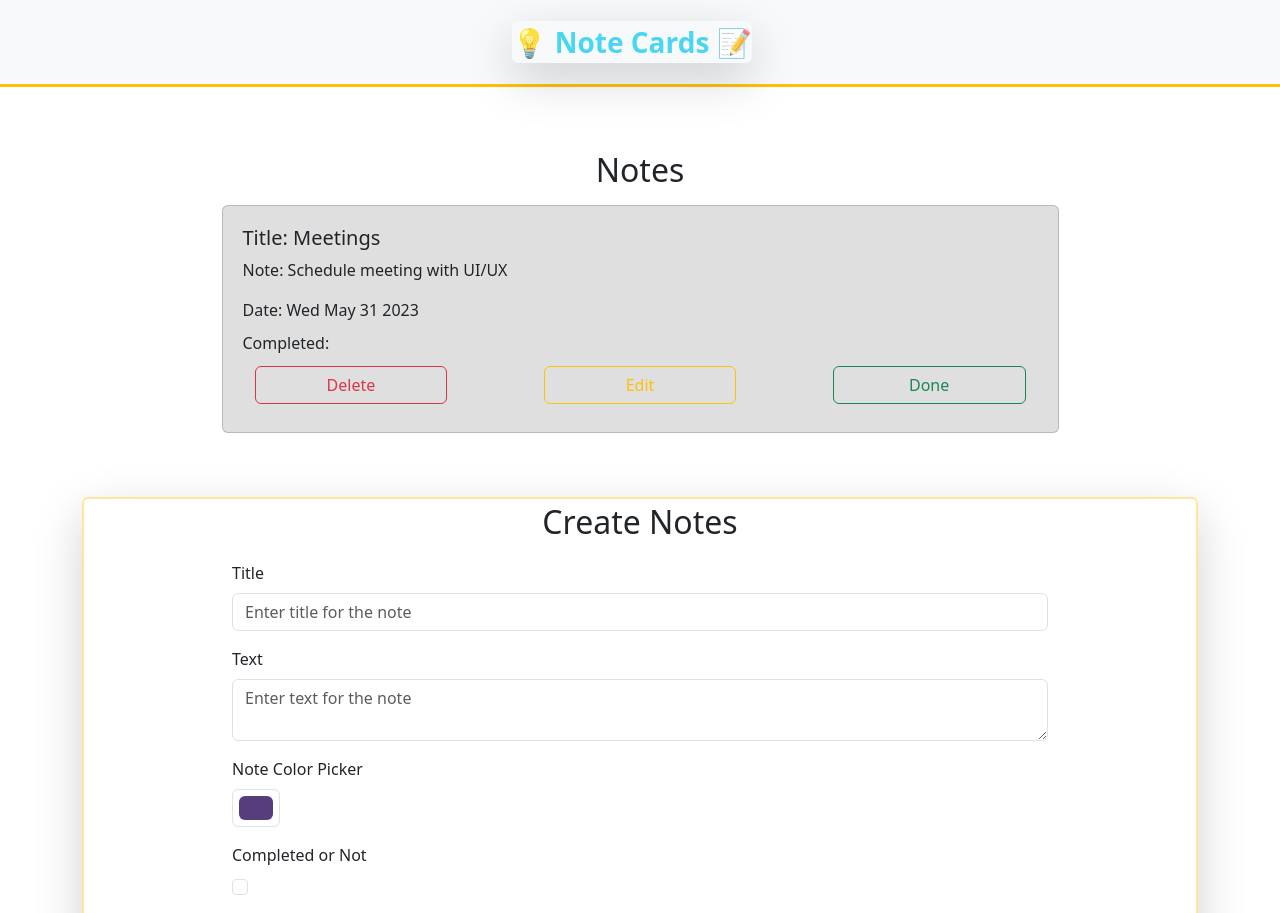
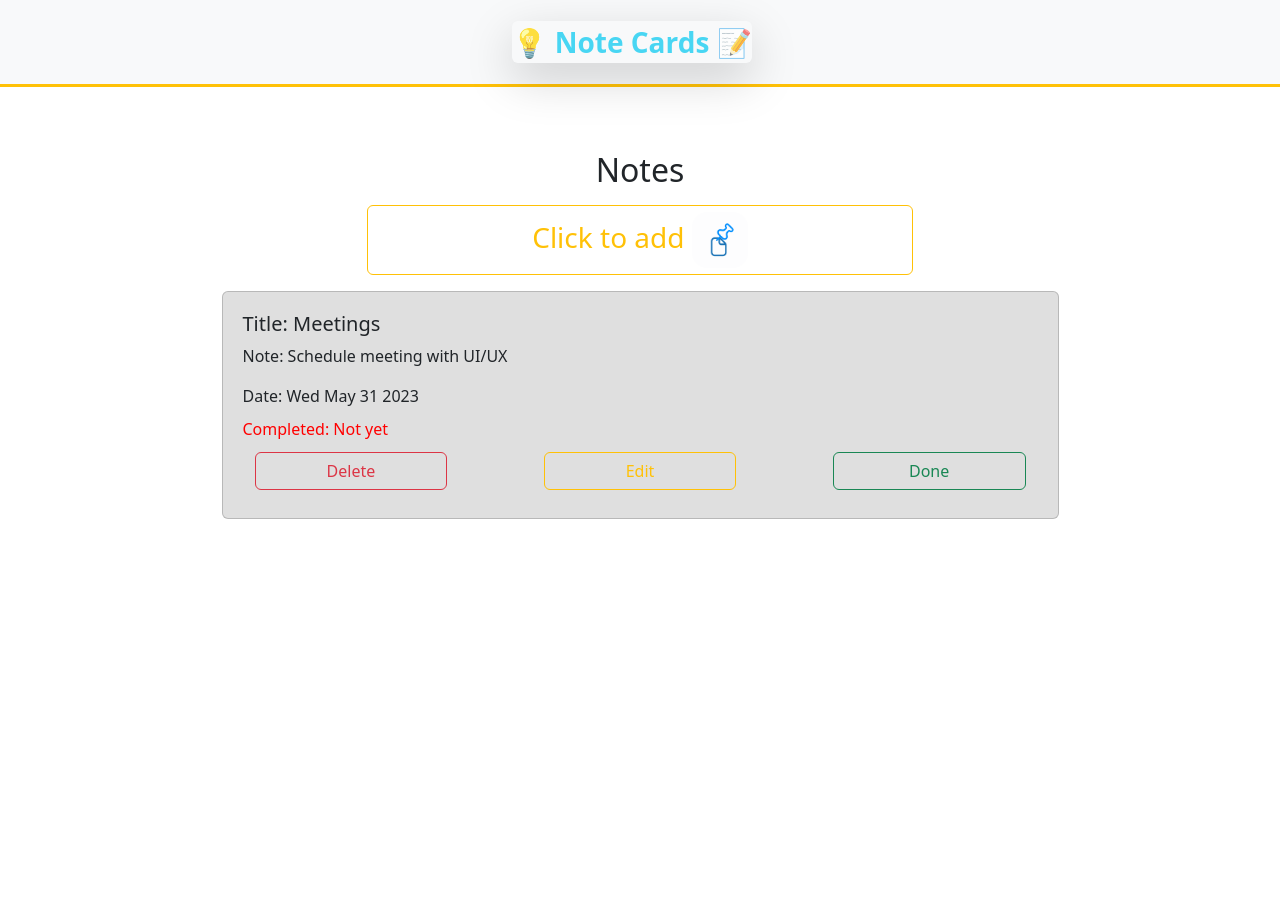
Before and after one commit to mzffrtp/todocards_ts, a React (Vite) app in the folder todoCart/: page / in a window 1280 px wide. Shown: the top 913 px of the page. After the commit the page ends 800 px from the top, so only its background shows below. Built offline with nearby package versions, Linux system fonts and the light colour scheme.

Commit message:
createNotes
general modal actions, fetching form data

```diff
--- a/todoCart/src/App.tsx
+++ b/todoCart/src/App.tsx
@@ -6,7 +6,7 @@ import NotesList from "./components/notesList"
 import CreateNotes from "./components/createNotes"
 
 function App() {
-
+  const [showModal, setShowModal] = useState<boolean>(false)
   const [notes, setNotes] = useState<Note[]>([{
     id: (new Date).toString(),
     title: "Meetings",
@@ -21,14 +21,19 @@ function App() {
     <Container className="mt-5">
       <Row>
         <Col>
-          <NotesList notes = {notes} setNotes = {setNotes} />
+          <NotesList notes = {notes} setNotes = {setNotes} setShowModal = {setShowModal}/>
         </Col>
       </Row>
     </Container>
     <Container className="mt-5">
       <Row>
         <Col>
-          <CreateNotes notes = {notes} setNotes = {setNotes} />
+          {
+            showModal && <CreateNotes
+            notes = {notes}
+            setNotes = {setNotes}
+            setShowModal = {setShowModal} />
+          }
         </Col>
       </Row>
     </Container>
--- a/todoCart/src/components/createNotes/index.tsx
+++ b/todoCart/src/components/createNotes/index.tsx
@@ -1,17 +1,47 @@
 import React from "react";
 import { Button, Container, Form } from "react-bootstrap";
 
-interface ICreateNotes {}
+interface ICreateNotes {
+  notes: Note[];
+  setNotes: React.Dispatch<React.SetStateAction<boolean>>;
+  setShowModal: React.Dispatch<React.SetStateAction<boolean>>;
+}
 
-const CreateNotes: React.FC<ICreateNotes> = ({ notes }) => {
+const CreateNotes: React.FC<ICreateNotes> = ({
+  notes,
+  setNotes,
+  setShowModal,
+}) => {
   return (
-    <Container className="border border-2 border-warning-subtle rounded shadow-lg">
+    <Container className="border border-2 border-warning-subtle rounded shadow-lg w-75">
       <h2 className="text-center my-1"> Create Notes</h2>
       <div className="d-flex justify-content-center">
-        <Form className="my-3 w-75">
+        <Form
+          onSubmit={(e: React.FormEvent<HTMLFormElement>) => {
+            e.preventDefault();
+
+            const formData = new FormData(e.currentTarget);
+            const formJson = Object.fromEntries(formData.entries());
+
+            notes.push({
+              id: formJson.id,
+              title: formJson.title,
+              text: formJson.textarea,
+              color: formJson.olor,
+              date: formJson.Date,
+              is_done: formJson.Date,
+            });
+
+            setNotes([...notes])
+            setShowModal(false)
+
+          }}
+          className="my-3 w-75"
+        >
           <Form.Group className="mb-3">
             <Form.Label>Title</Form.Label>
             <Form.Control
+              name="title"
               type="text"
               placeholder="Enter title for the note"
             ></Form.Control>
@@ -19,6 +49,7 @@ const CreateNotes: React.FC<ICreateNotes> = ({ notes }) => {
           <Form.Group className="mb-3">
             <Form.Label>Text</Form.Label>
             <Form.Control
+              name="textarea"
               placeholder="Enter text for the note"
               as="textarea"
               rows={2}
@@ -27,6 +58,7 @@ const CreateNotes: React.FC<ICreateNotes> = ({ notes }) => {
           <Form.Group className="mb-3">
             <Form.Label htmlFor="colorInput">Note Color Picker</Form.Label>
             <Form.Control
+              name="color"
               type="color"
               id="colorInput"
               defaultValue="#563d7c"
@@ -35,11 +67,21 @@ const CreateNotes: React.FC<ICreateNotes> = ({ notes }) => {
           </Form.Group>
           <Form.Group className="mb-3">
             <Form.Label htmlFor="isDoneInput">Completed or Not</Form.Label>
-            <Form.Check type="checkbox" value="" id="isDoneInput"></Form.Check>
+            <Form.Check
+              name="is_done"
+              type="checkbox"
+              value=""
+              id="isDoneInput"
+            ></Form.Check>
           </Form.Group>
-          <Button type="submit" variant="outline-success">
-            Submit
-          </Button>
+          <Container className="d-flex gap-3 justify-content-center">
+            <Button type="submit" variant="outline-success">
+              Submit
+            </Button>
+            <Button variant="danger" onClick={() => setShowModal(false)}>
+              Go back
+            </Button>
+          </Container>
         </Form>
       </div>
     </Container>
--- a/todoCart/src/components/notes/index.tsx
+++ b/todoCart/src/components/notes/index.tsx
@@ -19,7 +19,8 @@ const Notes: React.FunctionComponent<INotesProps> = ({
             <Card.Title>Title: {note.title}</Card.Title>
             <Card.Text>Note: {note.text}</Card.Text>
             <Card.Text>Date: {note.date}</Card.Text>
-            <Card.Subtitle>Completed: {note.is_done}</Card.Subtitle>
+            <Card.Subtitle style={{color: note.is_done
+             ? "black" : "red"}} >Completed: {note.is_done ? "Completed": "Not yet"}</Card.Subtitle>
 
             <Container className="d-flex justify-content-between my-2">
               <Button
--- a/todoCart/src/components/notesList/index.tsx
+++ b/todoCart/src/components/notesList/index.tsx
@@ -1,23 +1,30 @@
 import { Note } from "@/models/note.model";
 import Notes from "../notes";
+import { Button, Container } from "react-bootstrap";
+import addnote from "@/assets/pin.gif"
 
 interface INotesListProps {
     notes: Note[]
     setNotes: React.Dispatch<React.SetStateAction<Note[]>>
+    setShowModal: React.Dispatch<React.SetStateAction<boolean>>
 }
 
-const NotesList:React.FC<INotesListProps> = ({notes, setNotes}) => {
+const NotesList:React.FC<INotesListProps> = ({notes, setNotes, setShowModal}) => {
     const handleDelete = (id:string) => {
     setNotes(notes.filter(note => note.id !== id))
     }
     const renderNotes = () => {
-        return notes.map(note =>{
+        return notes.map<JSX.Element>(note =>{
             return <Notes key={note.id} note = {note} handleDelete = {handleDelete} />
         })
     }
     return (
         <>
         <h2 className="my-3 d-flex justify-content-center">Notes</h2>
+        <Container
+        className="d-flex justify-content-center mb-3"
+        onClick={()=>setShowModal(true)}
+        ><Button variant="outline-warning" className="w-50 fs-3">Click to add <img src={addnote} style={{width:"3.5rem", borderRadius:"1rem"}}/></Button></Container>
         <div>{renderNotes ()}</div>
         </>
     )
```
Also changed, not shown: todoCart/src/assets/addnote.gif (added).
